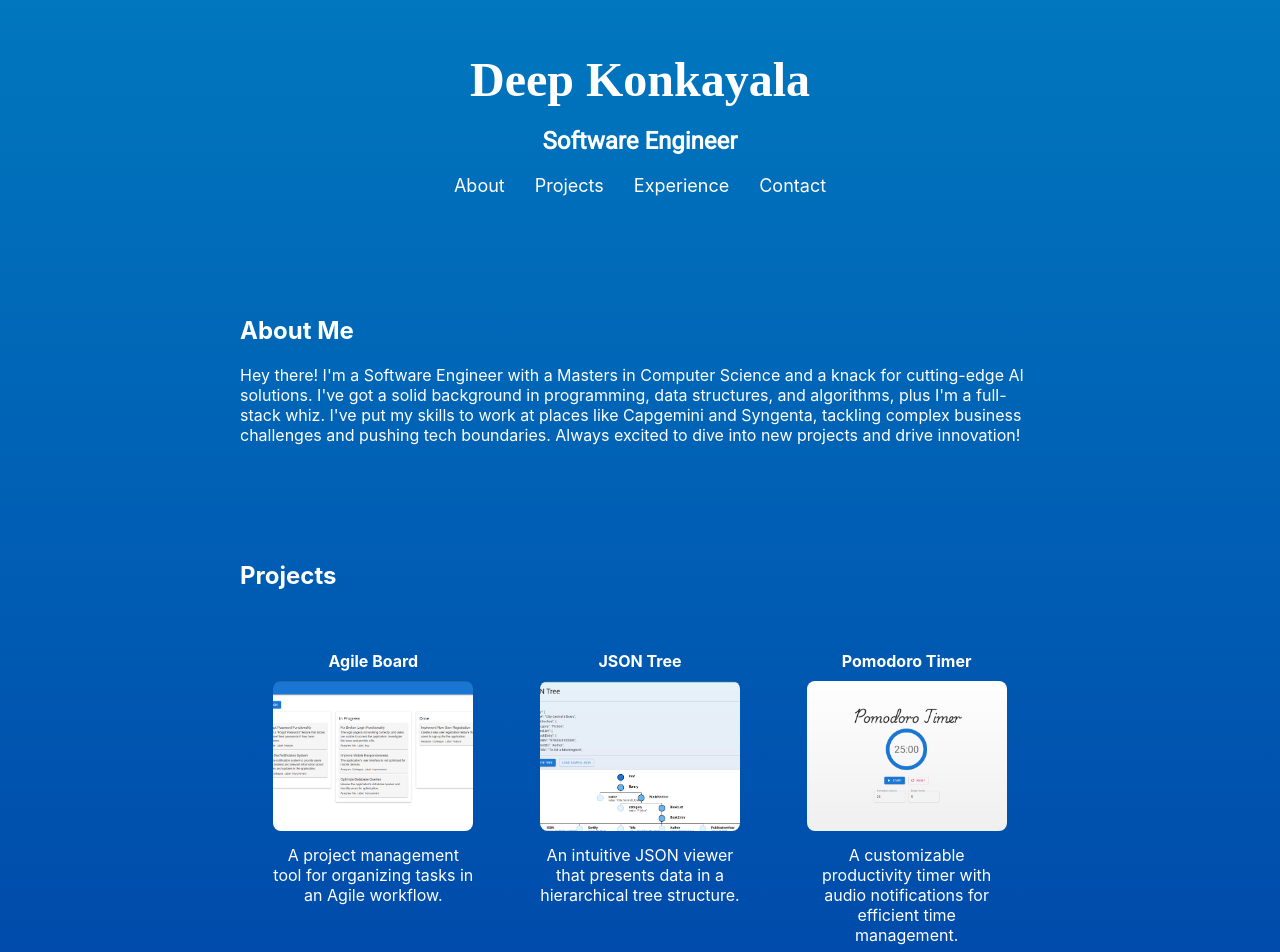
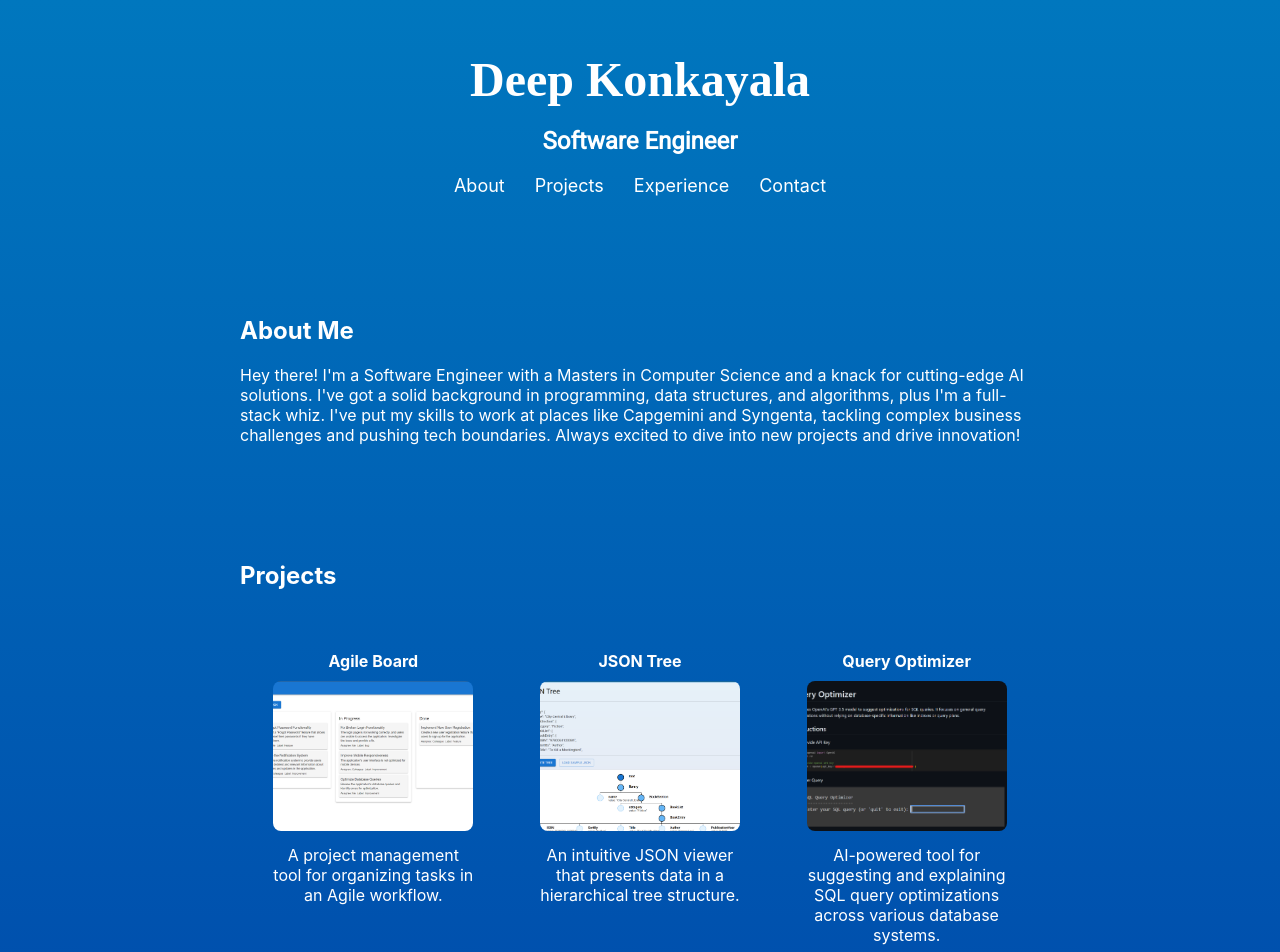
Before and after one commit to deepkse/deepkse, a React (Create React App) app: page / in a window 1280 px wide. Shown: the top 952 px of the page. Built offline with nearby package versions, Linux system fonts and the light colour scheme; a web font is replaced by a local one.

Commit message:
Add Query Optimizer project

```diff
--- a/src/App.js
+++ b/src/App.js
@@ -135,6 +135,12 @@ function App() {
       link: 'https://deepkse.github.io/JSONTree'
     },
     {
+      name: 'Query Optimizer',
+      image: `${process.env.PUBLIC_URL}/images/QueryOptimizer.png`,
+      description: 'AI-powered tool for suggesting and explaining SQL query optimizations across various database systems.',
+      link: 'https://github.com/deepkse/QueryOptimizer'
+    },
+    {
       name: 'Pomodoro Timer',
       image: `${process.env.PUBLIC_URL}/images/PomodoroTimer.png`,
       description: 'A customizable productivity timer with audio notifications for efficient time management.',
```
Also changed, not shown: public/images/QueryOptimizer.png (added).
